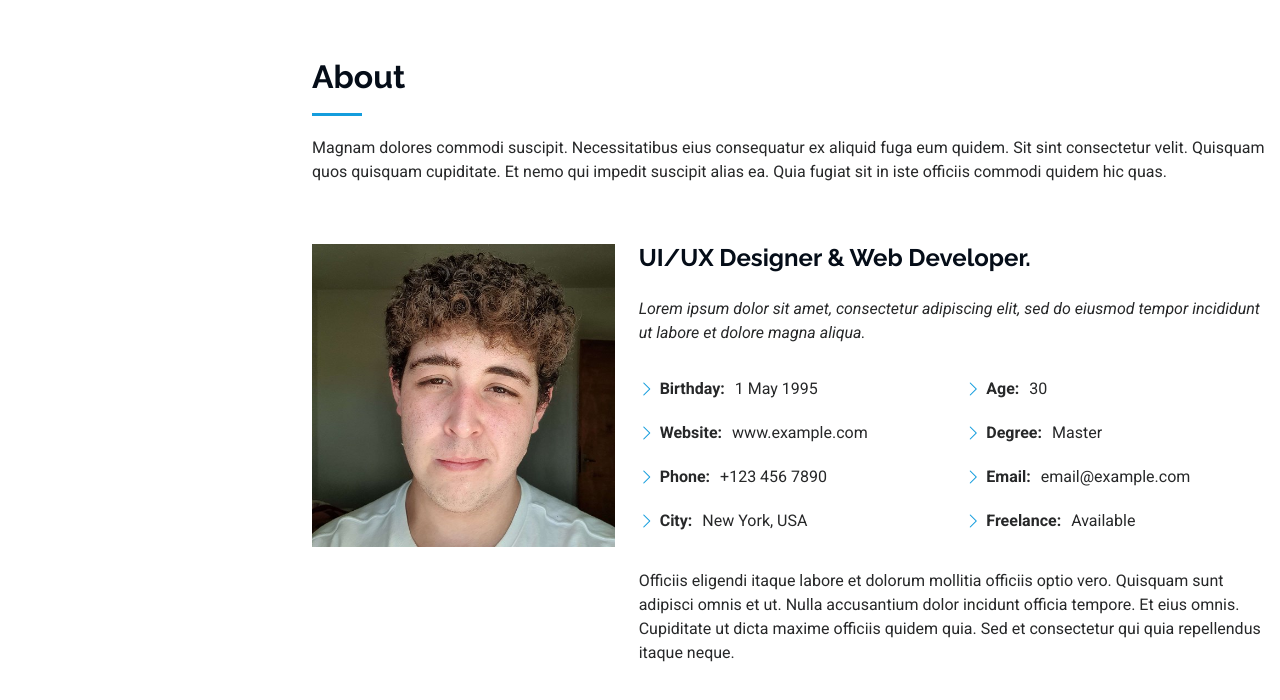
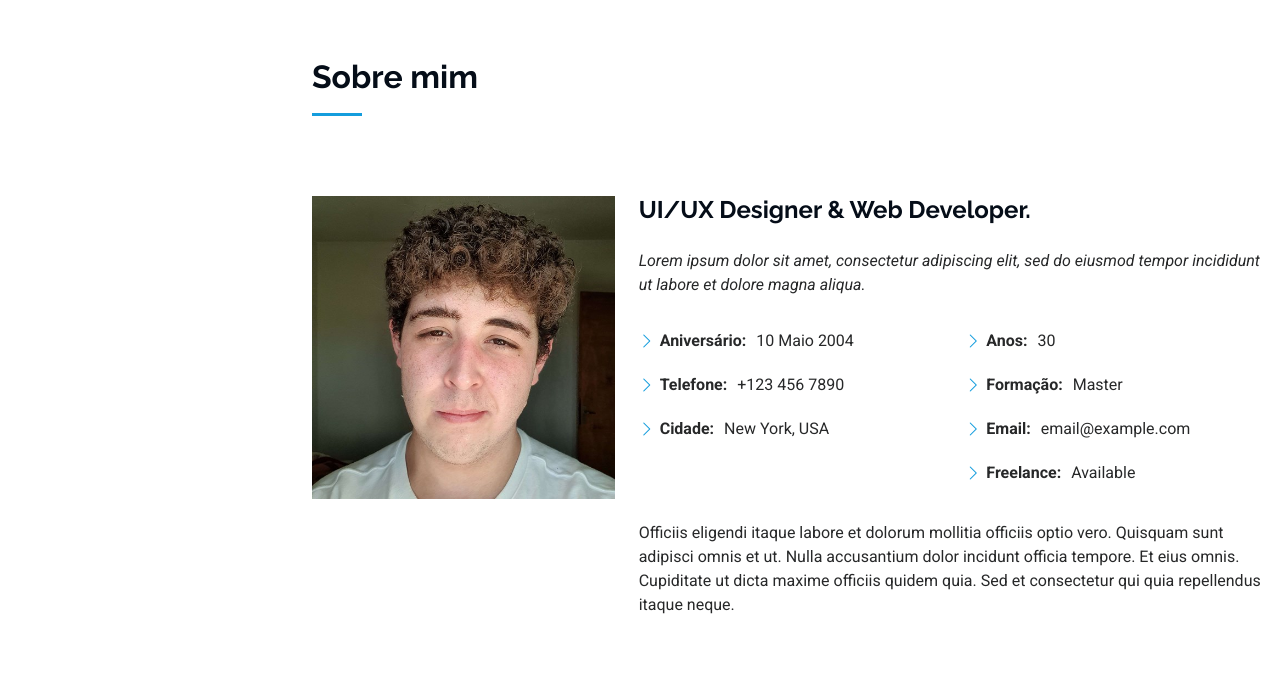
Before and after one commit to hudpr10/descomplica-portfolio, a plain HTML site: page index.html in a window 1280 px wide. Shown: the part 802-1502 px from the top of the page. Drawn offline with Linux system fonts and the light colour scheme.

Commit message:
Atualizando sessão sobre mim

```diff
--- a/index.html
+++ b/index.html
@@ -90,8 +90,7 @@
 
       <!-- Section Title -->
       <div class="container section-title" data-aos="fade-up">
-        <h2>About</h2>
-        <p>Magnam dolores commodi suscipit. Necessitatibus eius consequatur ex aliquid fuga eum quidem. Sit sint consectetur velit. Quisquam quos quisquam cupiditate. Et nemo qui impedit suscipit alias ea. Quia fugiat sit in iste officiis commodi quidem hic quas.</p>
+        <h2>Sobre mim</h2>
       </div><!-- End Section Title -->
 
       <div class="container" data-aos="fade-up" data-aos-delay="100">
@@ -109,16 +108,15 @@
             <div class="row">
               <div class="col-lg-6">
                 <ul>
-                  <li><i class="bi bi-chevron-right"></i> <strong>Birthday:</strong> <span>1 May 1995</span></li>
-                  <li><i class="bi bi-chevron-right"></i> <strong>Website:</strong> <span>www.example.com</span></li>
-                  <li><i class="bi bi-chevron-right"></i> <strong>Phone:</strong> <span>+123 456 7890</span></li>
-                  <li><i class="bi bi-chevron-right"></i> <strong>City:</strong> <span>New York, USA</span></li>
+                  <li><i class="bi bi-chevron-right"></i> <strong>Aniversário:</strong> <span>10 Maio 2004</span></li>
+                  <li><i class="bi bi-chevron-right"></i> <strong>Telefone:</strong> <span>+123 456 7890</span></li>
+                  <li><i class="bi bi-chevron-right"></i> <strong>Cidade:</strong> <span>New York, USA</span></li>
                 </ul>
               </div>
               <div class="col-lg-6">
                 <ul>
-                  <li><i class="bi bi-chevron-right"></i> <strong>Age:</strong> <span>30</span></li>
-                  <li><i class="bi bi-chevron-right"></i> <strong>Degree:</strong> <span>Master</span></li>
+                  <li><i class="bi bi-chevron-right"></i> <strong>Anos:</strong> <span>30</span></li>
+                  <li><i class="bi bi-chevron-right"></i> <strong>Formação:</strong> <span>Master</span></li>
                   <li><i class="bi bi-chevron-right"></i> <strong>Email:</strong> <span>email@example.com</span></li>
                   <li><i class="bi bi-chevron-right"></i> <strong>Freelance:</strong> <span>Available</span></li>
                 </ul>
```
